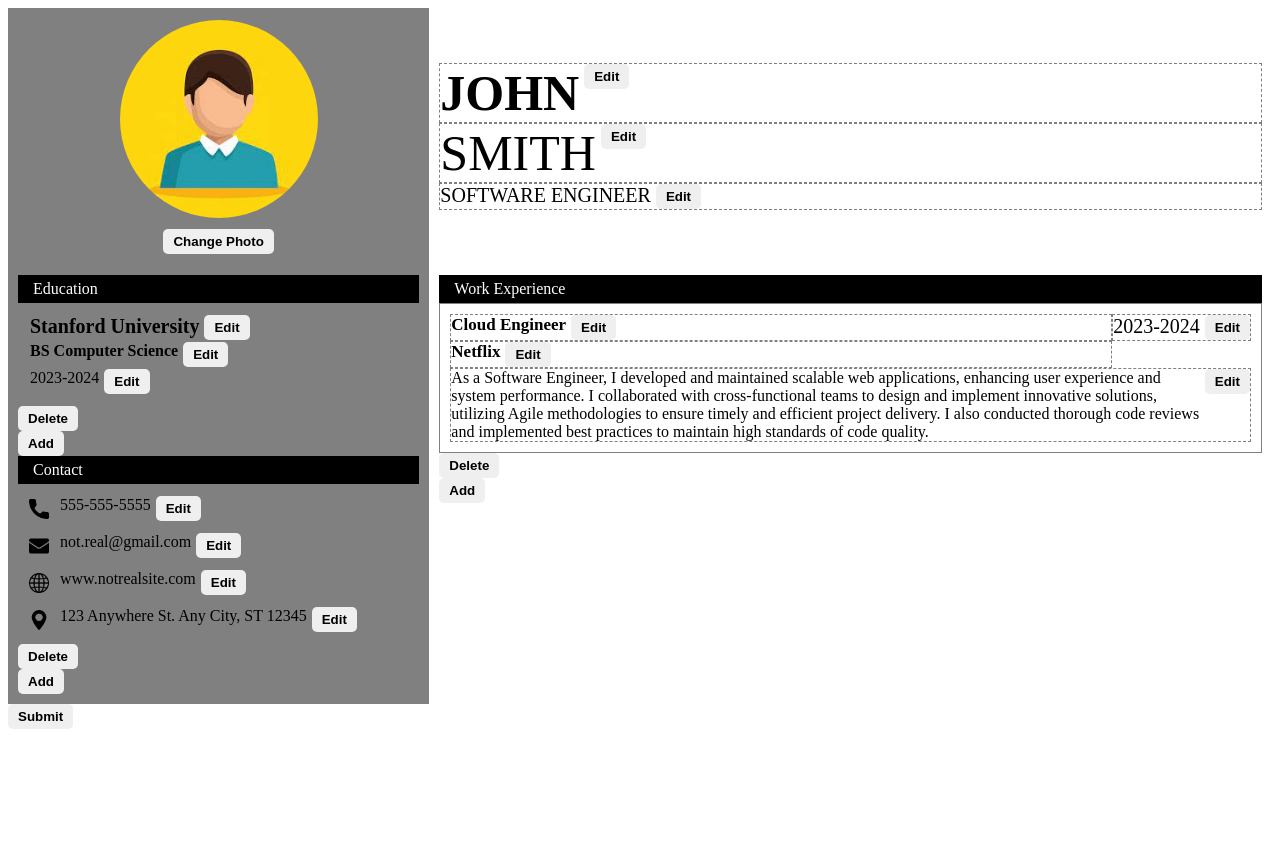
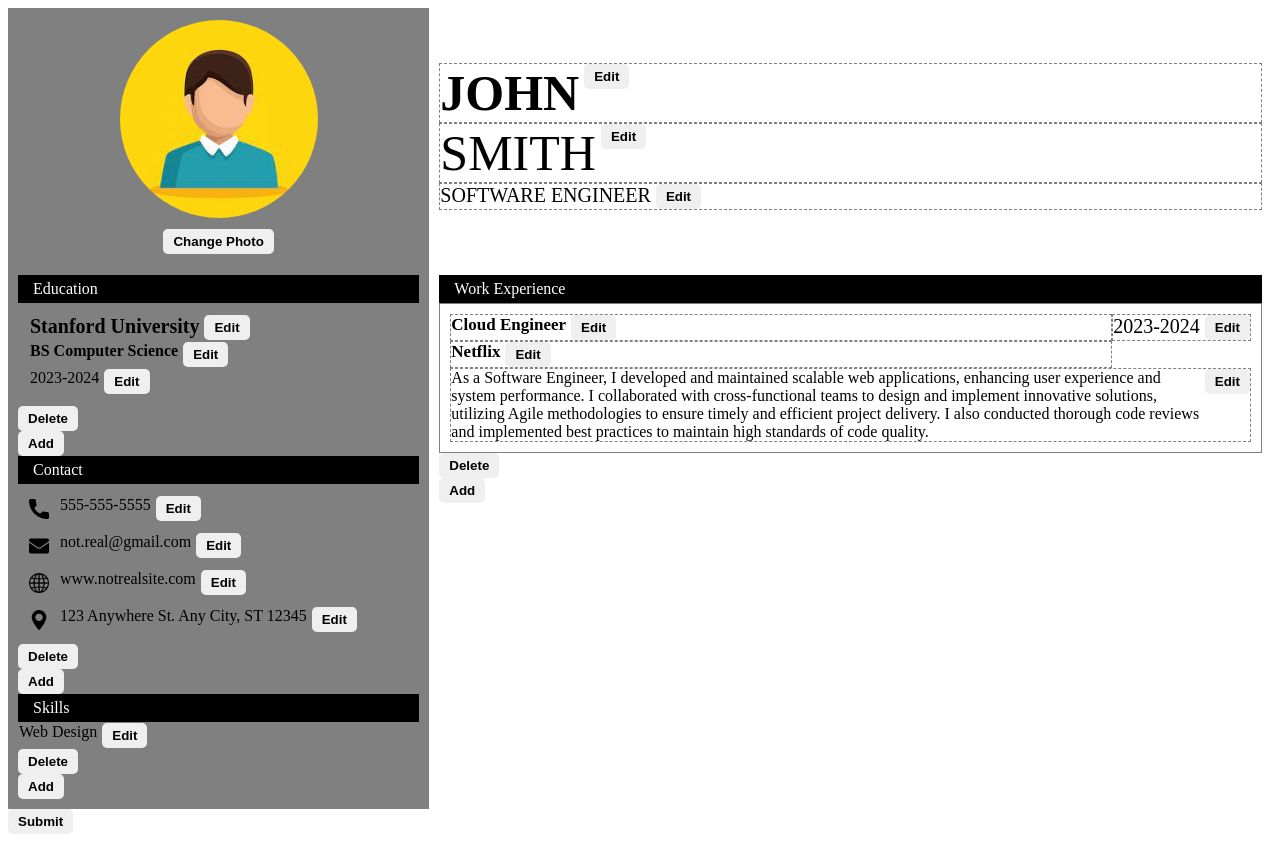
Before and after one commit to Jaizzer/swift-cv, a React (Vite) app: page / in a window 1280 px wide. Before the commit the page ends 800 px from the top, so only its background shows below. Built offline with nearby package versions, Linux system fonts and the light colour scheme.

Commit message:
feat: Add skill component to hold the person's technical skills

```diff
--- a/src/App.jsx
+++ b/src/App.jsx
@@ -4,6 +4,7 @@ import Image from './Image';
 import Header from './Header';
 import Contact from './Contact'
 import Experience from './Experience';
+import Skill from './Skills';
 import { useState } from 'react';
 import { IsSubmitContext } from './IsSubmitContext';
 
@@ -39,6 +40,9 @@ export default function App() {
                     <Area heading="Contact">
                         <Contact></Contact>
                     </Area>
+                    <Area heading="Skills">
+                        <Skill></Skill>
+                    </Area>
                 </div>
                 <div id="right-section">
                     <Area heading="Work Experience">
--- /dev/null
+++ b/src/Skills.jsx
@@ -0,0 +1,9 @@
+import Input from "./Input";
+
+export default function Skills() {
+    return (
+        <div className="skill">
+            <Input label="Skill" placeholder="Web Design" className="skill"></Input>
+        </div>
+    );
+}
```
